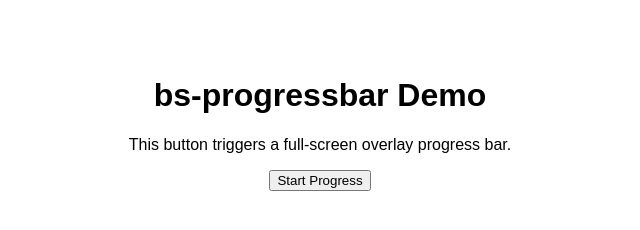
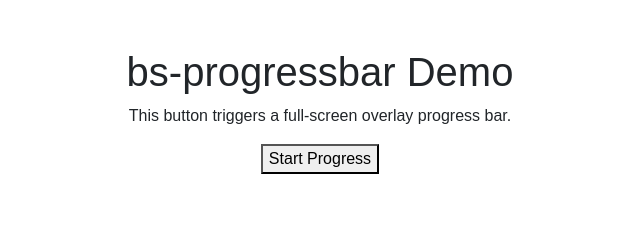
Before and after one commit to Vlad345345/bs-progressbar, a plain HTML site: page example/index.html in a window 1280 px wide. Shown: the whole page, without its empty margins (320-960 px from the left). Drawn offline with nearby package versions, Linux system fonts and the light colour scheme.

Commit message:
Update index.html

```diff
--- a/example/index.html
+++ b/example/index.html
@@ -3,6 +3,7 @@
 <head>
   <meta charset="UTF-8">
   <title>bs-progressbar Demo</title>
+  <link rel="stylesheet" href="https://cdn.jsdelivr.net/npm/bootstrap/dist/css/bootstrap.min.css">
   <link rel="stylesheet" href="../bs-progressbar.css">
   <style>
     body {
```
